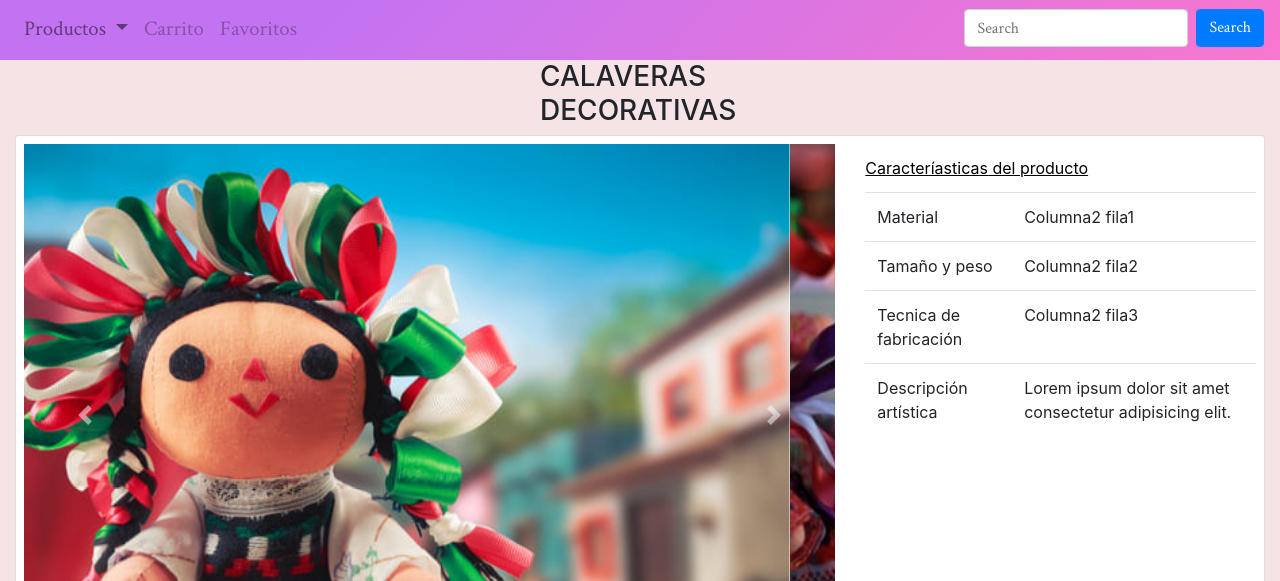
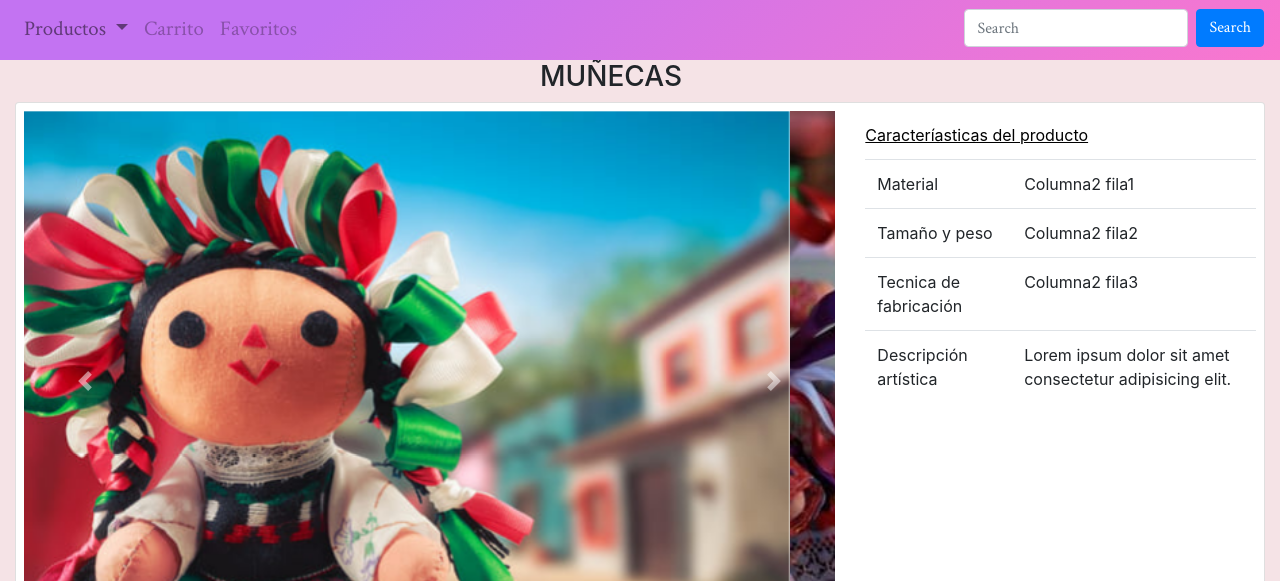
Before and after one commit to ConstanzaCanet/ConstanzaCarnet-Chucherias, a website: page html/mu_ecas.html in a window 1280 px wide. Shown: the part 219-800 px from the top of the page. Drawn offline with nearby package versions, Linux system fonts and the light colour scheme.

Commit message:
cambio en header

```diff
--- a/html/mu_ecas.html
+++ b/html/mu_ecas.html
@@ -129,8 +129,8 @@
   NO QUISE EXTENDERME MUCHO, ME CENTRO EN LO MÁS BÁSICO-->
   <div class="mx-auto" style="width: 200px;">
     <h3 class="h3">
-    CALAVERAS DECORATIVAS
-  </h3>
+    MUÑECAS
+    </h3>
   </div>
 
   <div class="card mb-3 p-2">
```
